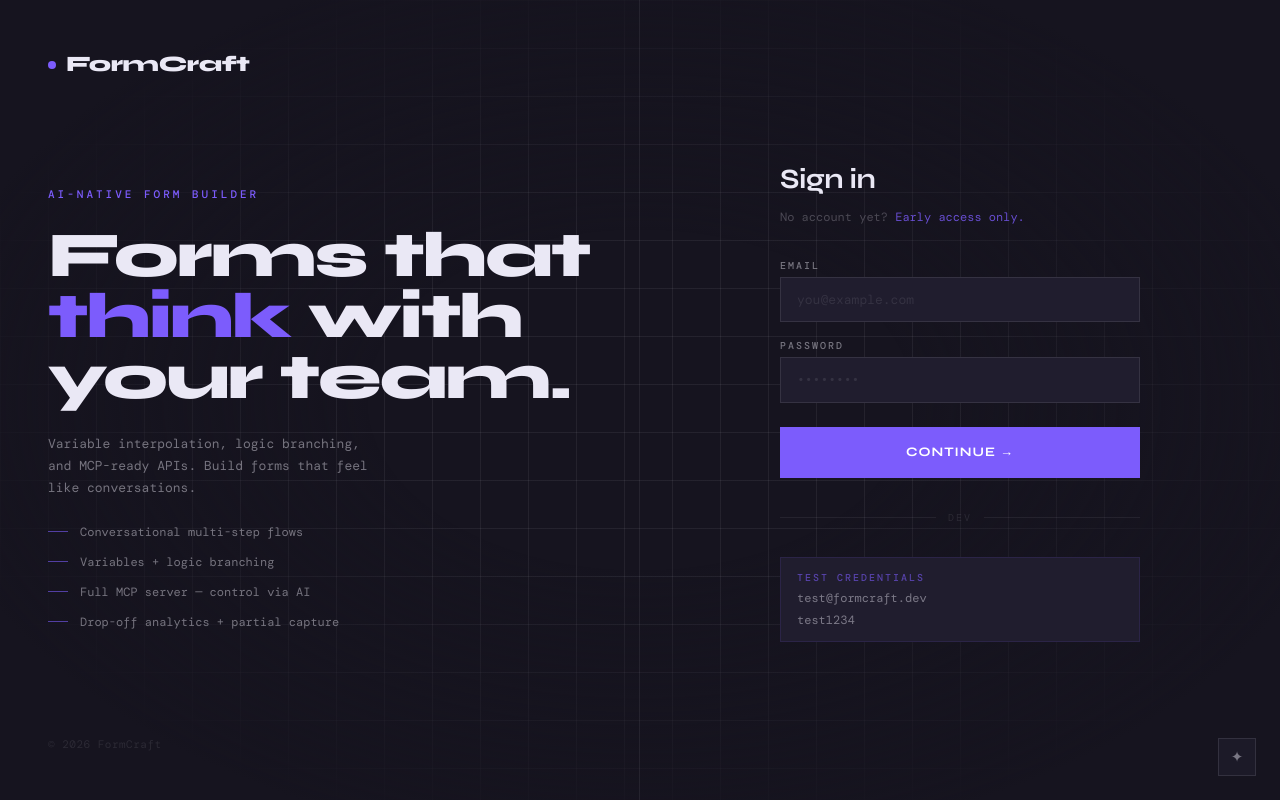
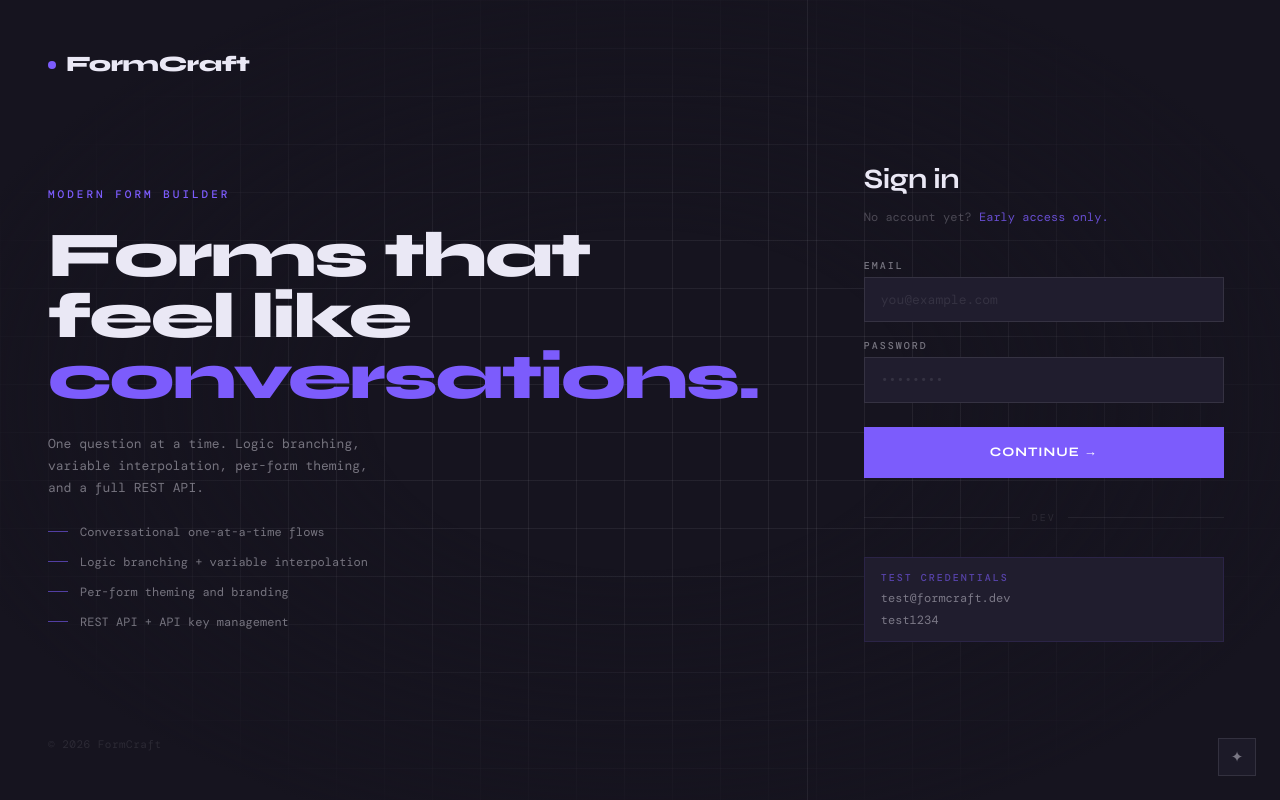
Before and after one commit to abhishek421/formcraft, a Next.js app in the folder apps/builder/: page /login in a window 1280 px wide. Built offline with nearby package versions, Linux system fonts and the light colour scheme; a web font is replaced by a local one.

Commit message:
update login page: accurate feature list based on what's actually built

```diff
--- a/apps/builder/src/app/login/page.tsx
+++ b/apps/builder/src/app/login/page.tsx
@@ -333,21 +333,21 @@ export default async function LoginPage({
           </div>
 
           <div className="hero-text">
-            <div className="hero-label">AI-Native Form Builder</div>
+            <div className="hero-label">Modern Form Builder</div>
             <div className="hero-heading">
               Forms that<br />
-              <em>think</em> with<br />
-              your team.
+              feel like<br />
+              <em>conversations.</em>
             </div>
             <p className="hero-sub">
-              Variable interpolation, logic branching, and MCP-ready APIs.
-              Build forms that feel like conversations.
+              One question at a time. Logic branching, variable interpolation,
+              per-form theming, and a full REST API.
             </p>
             <div className="feature-list">
-              <div className="feature-item">Conversational multi-step flows</div>
-              <div className="feature-item">Variables + logic branching</div>
-              <div className="feature-item">Full MCP server — control via AI</div>
-              <div className="feature-item">Drop-off analytics + partial capture</div>
+              <div className="feature-item">Conversational one-at-a-time flows</div>
+              <div className="feature-item">Logic branching + variable interpolation</div>
+              <div className="feature-item">Per-form theming and branding</div>
+              <div className="feature-item">REST API + API key management</div>
             </div>
           </div>
 
```
